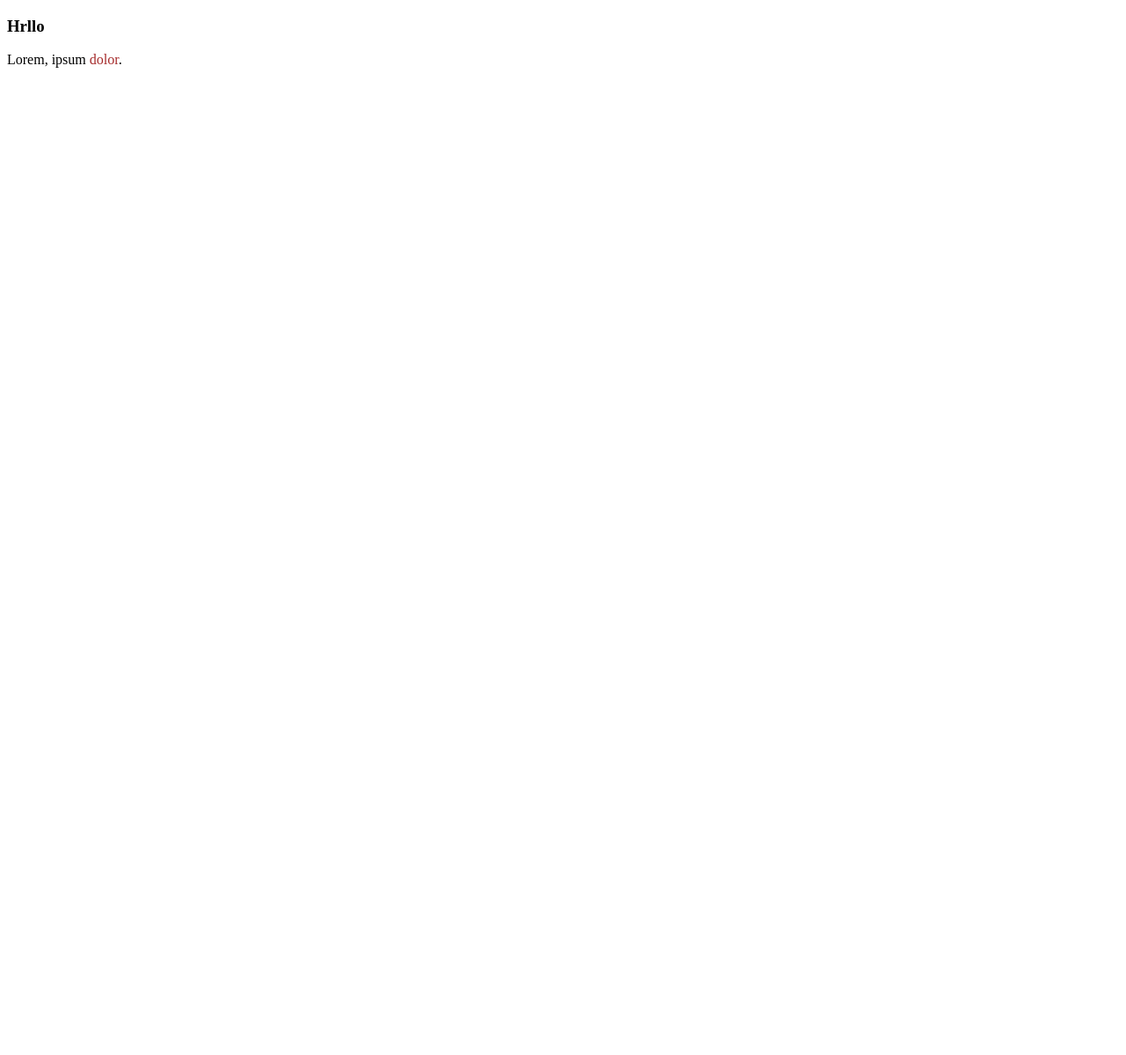
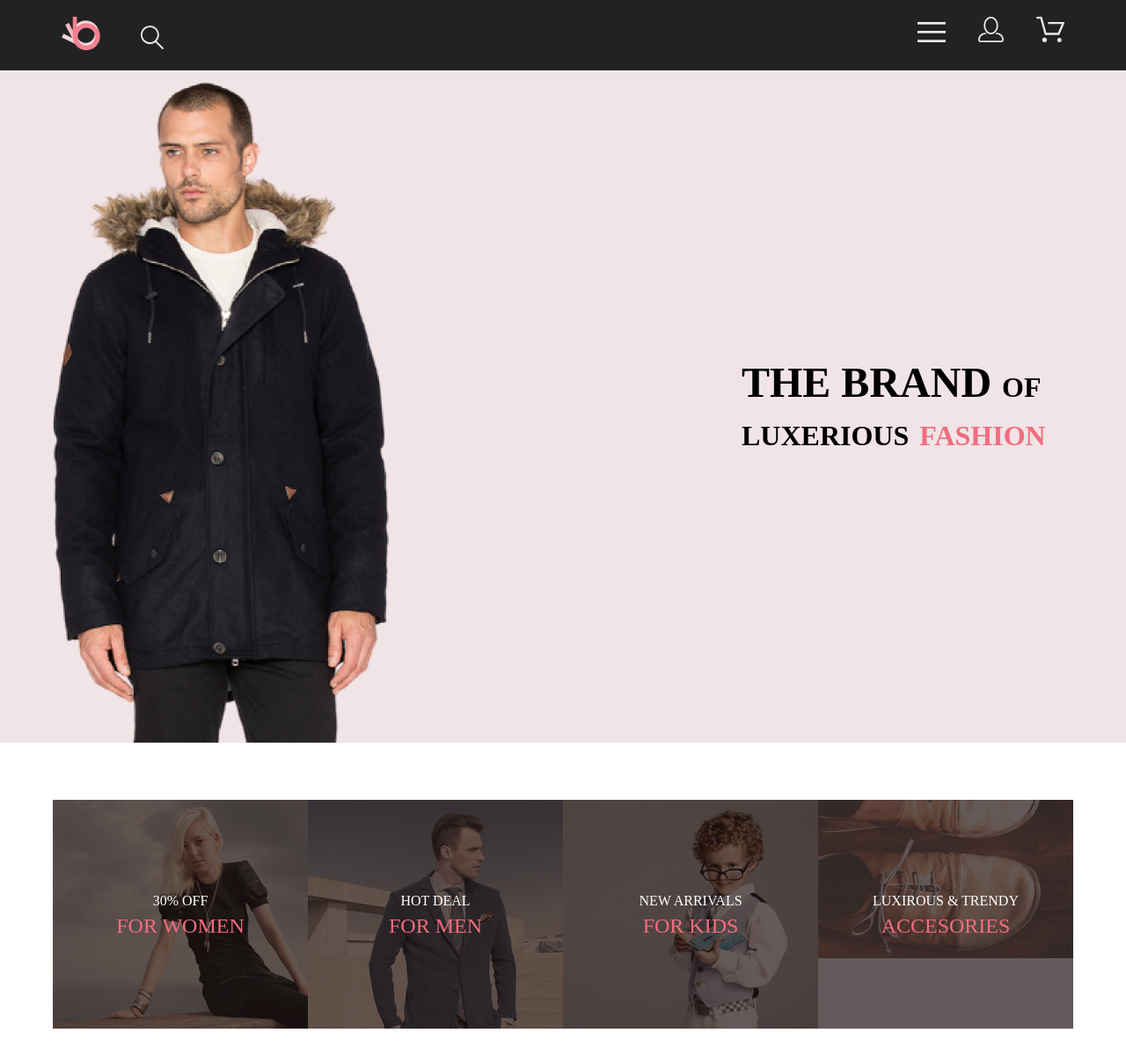
Before and after one commit to SergeLipatnikov/Professional_layout_29-06, a plain HTML site: page index.html in a window 1280 px wide. Shown: the whole page at 88% size. Before the commit the page ends 800 px from the top, so only its background shows below. Drawn offline with Linux system fonts and the light colour scheme.

Commit message:
Написано половину главное страницы

```diff
--- a/index.html
+++ b/index.html
@@ -8,7 +8,41 @@
     <link rel="stylesheet" href="style.css">
 </head>
 <body>
-    <h3>Hrllo</h3>
-    <p class="text">Lorem, ipsum <spavn class="effect">dolor</spavn>.</p>
+    <div class="header">
+        <div class="container header__box">
+            <div class="container header__left">
+                <a class="left__icon" href="/"><img src="img/logo.png" alt="Logo"></a>
+                <a class="left__icon" href="#"><img src="img/search.svg" alt="Search"></a>
+            </div>
+            <div class="container header__right">
+                <a class="right__icon" href="#"><img src="img/list.svg" alt="List"></a>
+                <a class="right__icon" href="#"><img src="img/login.svg" alt="LogIn"></a>
+                <a class="right__icon" href="#"><img src="img/cart.svg" alt="Cart"></a>
+            </div>
+        </div>
+    </div>
+
+    <div class="top__content">
+        <div class="container content">
+            <div class="content__text">
+                <h3 class="txt">THE BRAND <span class="eff">OF LUXERIOUS</span> <span class="eff red">FASHION</span></h3>
+            </div>
+        </div>
+    </div>
+
+    <div class="container card">
+        <div class="card__info women">
+            <p class="card_txt">30% OFF <br><span class="card_txt_eff">FOR WOMEN</span></p>
+        </div>
+        <div class="card__info men">
+            <p class="card_txt">HOT DEAL <br><span class="card_txt_eff">FOR MEN</span></p>
+        </div>
+        <div class="card__info kids">
+            <p class="card_txt">NEW ARRIVALS <br><span class="card_txt_eff">FOR KIDS</span></p>
+        </div>
+        <div class="card__info accesories">
+            <p class="card_txt">LUXIROUS & TRENDY <br><span class="card_txt_eff">ACCESORIES</span></p>
+        </div>
+    </div>
 </body>
 </html>
--- a/style.css
+++ b/style.css
@@ -1,7 +1,118 @@
-.text {
-    font-size: medium;
+* {
+    margin: 0;
+    padding: 0;
 }
 
-.effect {
-    color: brown;
+.container {
+    max-width: 1160px;
+    padding: 0 10px;
 }
+
+.header {
+    width: 100%;
+    background: #222222;
+}
+
+.header__box {
+    display: flex;
+    justify-content: space-between;
+    padding: 19px 0;
+    margin: 0 auto;
+}
+
+.left__icon:not(:last-child) {
+    padding-right: 41px;
+}
+
+.right__icon:not(:last-child) {
+    padding-right: 33px;
+}
+
+.top__content {
+    background: #F1E4E6;
+    height: 764px;
+    margin-bottom: 65px;
+}
+
+.content {
+    display: flex;
+    align-items: center;
+    justify-content: flex-end;
+    height: 100%;
+    background: url('img/man.png');
+    background-repeat: no-repeat;
+    background-position: -216px bottom;
+    margin: auto;
+}
+
+.content__text {
+    max-width: 377px;
+}
+
+.txt {
+    font-size: 48px;
+}
+
+.eff {
+    font-size: 32px;
+}
+
+.red {
+    color: #F16D7F;
+}
+
+.card {
+    display: flex;
+    justify-content: space-between;
+    margin: auto;
+}
+
+.card:not(:last-child) {
+    flex-wrap: wrap;
+}
+
+.card__info {
+    width: 100%;
+    height: 260px;
+    display: flex;
+    align-items: center;
+    justify-content: center;
+    box-shadow:0 0 0 140px rgba(33, 22, 22, 0.7) inset;
+}
+
+.women {
+    background: url('img/forwomen.png');
+    background-repeat: no-repeat;
+}
+
+.men {
+    background: url('img/forman.png');
+    background-repeat: no-repeat;
+}
+
+.kids {
+    background: url('img/forkids.png');
+    background-repeat: no-repeat;
+}
+
+.accesories {
+    background: url('img/accesories.png');
+    background-repeat: no-repeat;
+}
+.card__info:not(:last-child) {
+    max-width: 360px;
+    margin-bottom: 30px;
+}
+
+.card_txt {
+    max-width: 170px;
+    font-size: 16px;
+    line-height: 28px;
+    color: #FFFFFF;
+    text-align: center;
+}
+
+.card_txt_eff {
+    color: #F16D7F;
+    font-size: 24px;
+}
```
Also changed, not shown: img/accesories.png (added), img/cart.svg (added), img/forkids.png (added), img/forman.png (added), img/forwomen.png (added), img/list.svg (added), img/login.svg (added), img/logo.png (added), img/man.png (added), img/search.svg (added).
